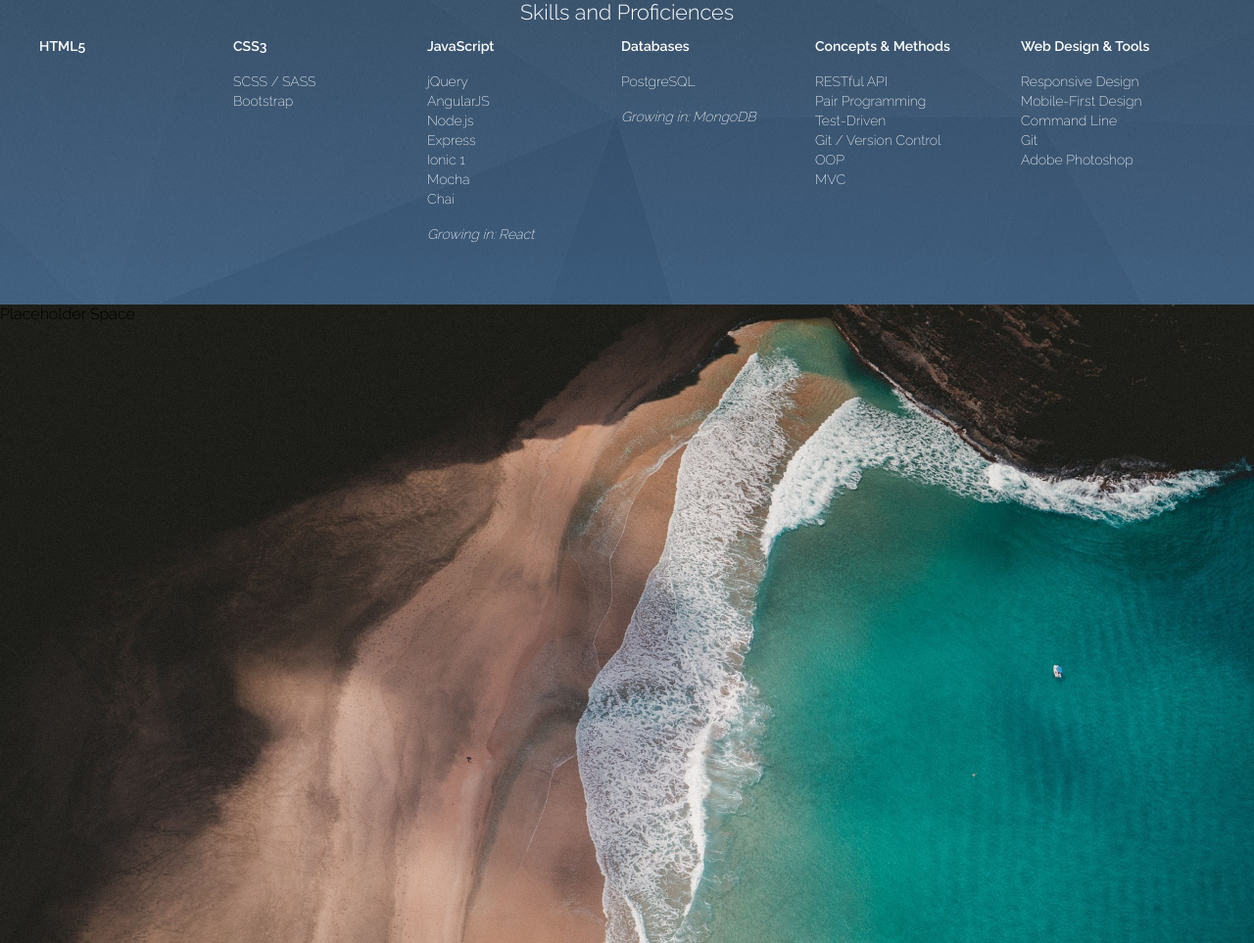
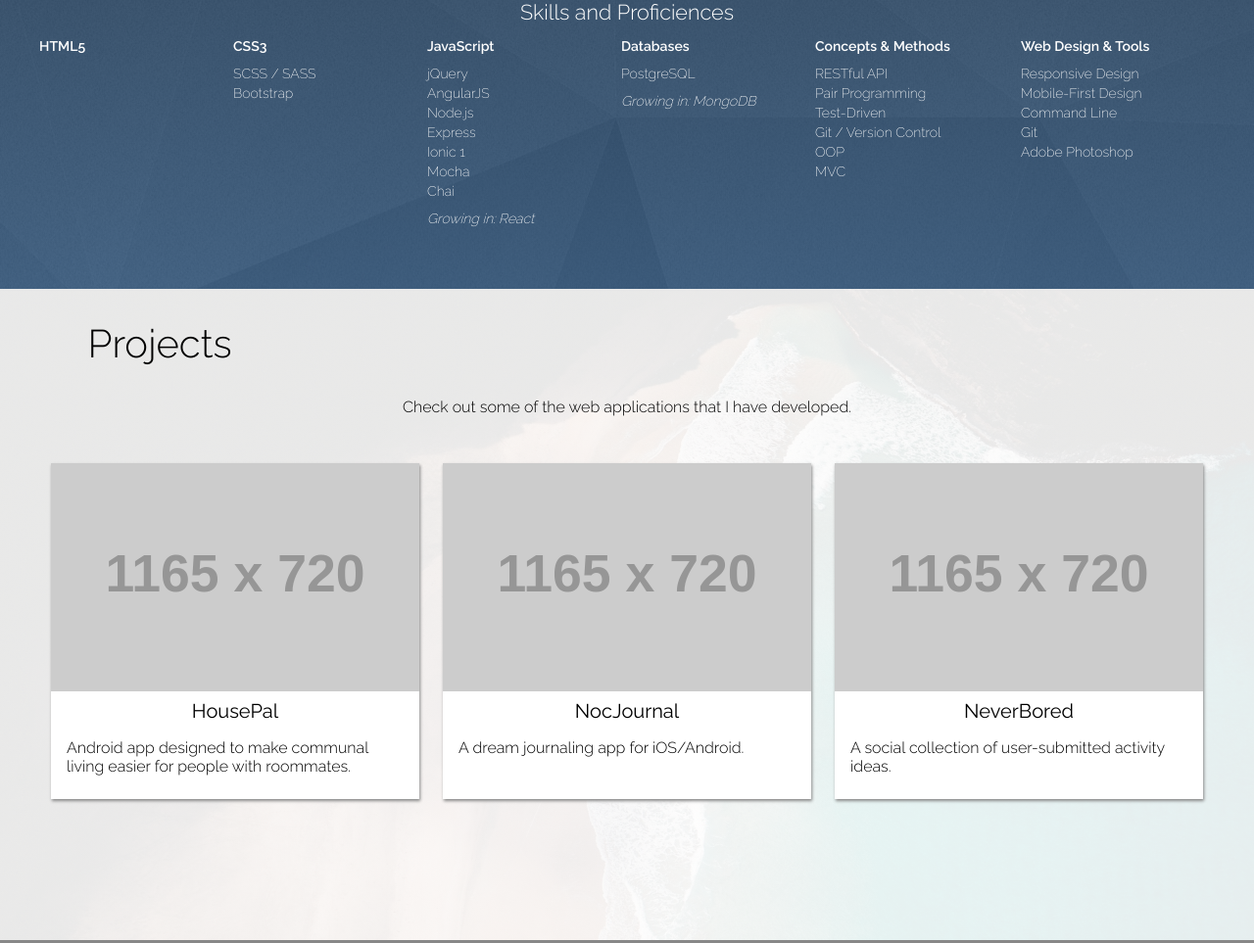
Before and after one commit to andromeda111/Portfolio, a plain HTML site: page public/index.html in a window 1280 px wide. Shown: the part 1145-2108 px from the top of the page at 98% size. Drawn offline with nearby package versions, Linux system fonts and the light colour scheme; placeholder pictures from the web are drawn by us.

Commit message:
Primary layout for project cards done

```diff
--- a/public/index.html
+++ b/public/index.html
@@ -48,14 +48,14 @@
       <header class="about-header">
         <h2>About Me</h2>
       </header>
-      <article class="about-intro">
+      <div class="about-intro">
         <img class="about-portrait" src="img/portrait-img-icon1.png" alt="">
         <div class="about-description">
           <p> Beard cliche flexitarian, subway tile man. Adaptogen shoreditch poke sartorial.</p>
           <p>Tilde quinoa, single-origin coffee kombucha snackwave edison bulb, put a bird on it leggings af narwhal cloud bread. </p>
         </div>
-      </article>
-      <article class="skills">
+      </div>
+      <div class="skills">
           <h4>Skills and Proficiences</h4>
           <ul>
             <li>HTML5</li>
@@ -99,11 +99,60 @@
             <li>Adobe Photoshop</li>
           </ul>
         </div>
-      </article>
+      </div>
     </section>
 
     <section id="projects" class="projects">
-      Placeholder Space
+      <header class="projects-header">
+        <h2>Projects</h2>
+        <p>Check out some of the web applications that I have developed.</p>
+      </header>
+      <div class="projects-container">
+
+        <!-- HousePal -->
+        <div class="projects-card">
+          <div class="projects-card-thumb">
+              <img src="http://placehold.it/1165x720" alt="">
+          </div>
+          <div class="projects-card-details">
+            <h5>HousePal</h5>
+            <p>Android app designed to make communal living easier for people with roommates.</p>
+          </div>
+          <!-- <div class="projects-card-links">
+                  <hr>
+            <p>Tech: AngularJS, Ionic 1, Sass, Node.js, Express, PostgreSQL</p>
+          </div> -->
+        </div>
+        <!-- NocJournal -->
+        <div class="projects-card">
+            <div class="projects-card-thumb">
+              <img src="http://placehold.it/1165x720" alt="">
+            </div>
+            <div class="projects-card-details">
+              <h5>NocJournal</h5>
+              <p>A dream journaling app for iOS/Android.</p>
+
+            </div>
+            <!-- <div class="projects-card-links">
+                          <hr>
+              <p>AngularJS, Ionic 1, Node.js, Express.js, PostgreSQL</p>
+            </div> -->
+        </div>
+        <!-- NeverBored -->
+        <div class="projects-card">
+          <div class="projects-card-thumb">
+              <img src="http://placehold.it/1165x720" alt="">
+          </div>
+          <div class="projects-card-details">
+            <h5>NeverBored</h5>
+            <p>A social collection of user-submitted activity ideas.</p>
+          </div>
+          <!-- <div class="projects-card-links">
+                        <hr>
+            <p>HTML5/CSS3, jQuery, Bootstrap, Node.js, Express.js, PostgreSQL</p>
+          </div> -->
+        </div>
+      </div>
     </section>
 
     <section id="contact" class="contact">
--- a/public/main.css
+++ b/public/main.css
@@ -78,7 +78,13 @@ h4 {
   margin: 0;
 }
 
-
+h5 {
+  font-size: 1.25rem;
+  font-weight: 400;
+  margin: 0;
+  padding: 0;
+  text-align: center;
+}
 
 /* Navigation */
 /**************/
@@ -100,7 +106,7 @@ h4 {
 }
 
 .nav-title {
-  font-weight: bold;
+  font-weight: 400;
   text-transform: uppercase;
   letter-spacing: 4px;
 }
@@ -121,7 +127,7 @@ h4 {
 
 .nav-list-item {
   font-size: 0.75rem;
-  font-weight: bold;
+  font-weight: 400;
   display: inline;
   list-style: none;
   line-height: 3rem;
@@ -187,7 +193,7 @@ h4 {
 
 .about-header {
 color: #fff;
-padding: 2rem 4rem;
+padding: 2rem 2rem;
 }
 
 .about-intro {
@@ -234,26 +240,93 @@ padding: 2rem 4rem;
 
 .skills li:first-child {
   font-weight: 600;
-  margin-bottom: 1rem;
+  margin-bottom: 0.5rem;
 }
 
 .skills-growing {
-  margin-top: 1rem;
+  margin-top: 0.5rem;
   font-style: italic;
 }
 /* Projects Section */
 /********************/
 .projects {
   position: relative;
-  height: 1000px;
-  background-color: #111;
-  background-image: url('img/sea-bg2.jpg');
+  padding: 0 2%;
+  padding-bottom: 8rem;
+  background-color: #fff;
+  background-image: linear-gradient(to bottom, rgba(255, 255, 255, 0.9) 0%,rgba(255,255,255,0.9) 100%), url('img/sea-bg2.jpg');
   background-size: cover;
   background-repeat: no-repeat;
-  background-position: top;
+  background-position: top center;
   isolation: isolate;
   background-attachment: fixed;
+  /*filter: blur(1px);*/
+
 }
+
+.projects-header {
+color: #000;
+padding: 2rem 2rem;
+}
+
+.projects-header p {
+  text-align: center;
+  margin-top: 2rem;
+}
+
+.projects-container {
+  display: flex;
+  width: 100%;
+  flex-direction: row;
+  justify-content: center;
+  flex-flow: row wrap;
+  flex: 1 1 20%;
+  max-width: 1200px;
+  margin: auto;
+}
+
+.projects-card {
+  margin: 0 2% 1rem;
+  display: flex;
+  flex-direction: column;
+  overflow: hidden;
+  background: #fff;
+  box-shadow: 1px 2px 3px #888;
+}
+
+.projects-card-thumb {
+  overflow: hidden;
+  /*flex: 1 1 auto;*/
+  /*width: 100px;*/
+  /*height: 100px;*/
+}
+
+.projects-card-thumb img {
+  align-self: center;
+  max-width: 100%;
+  height: auto;
+  display: block;
+}
+
+.projects-card-details {
+  flex-grow: 1;
+  padding: 0.5rem 1rem;
+  /*font-size: 0.75rem;*/
+  /*border: 1px solid black;*/
+  overflow: hidden;
+  /*flex: 1 1 auto;*/
+  /*width: 100px;*/
+  /*height: 100px;*/
+  /*border-bottom: 2px solid lightgray;*/
+}
+
+.projects-card-links {
+min-height: 5rem;
+}
+
+
+
+
 
 
 /* Contact Section */
@@ -275,8 +348,9 @@ footer {
 /* MEDIA */
 /*  480px breakpoint - Mobile Landscape */
 @media only screen and (min-width: 30em) {
-  body {
-    background: orange;
+
+  .about-header {
+  padding: 2rem 4rem;
   }
 
   .skills ul {
@@ -300,6 +374,16 @@ footer {
     color: white;
     margin-left: 2rem;
     letter-spacing: 0.05rem;
+  }
+
+  .projects-header {
+  padding: 2rem 4rem;
+  }
+
+  .projects-card {
+    margin: 0 2% 1rem;
+    flex: 1 1 40%;
+    max-width: 48%;
   }
 }
 
@@ -425,6 +509,10 @@ footer {
     background-color: #FFF;
   }
 
+  .projects-card {
+    margin: 0 1% 1rem;
+    flex: 1 1 30%;
+  }
 
   /* Contact Section */
   /********************/
@@ -435,10 +523,6 @@ footer {
 
 /*  1024px breakpoint - Desktop */
 @media only screen and (min-width: 64em) {
-
-  body {
-    background: red;
-  }
 
   .skills {
     width: 100%;
--- a/public/main.js
+++ b/public/main.js
@@ -67,13 +67,13 @@ $(window).scroll(function() {
 	if ($(window).scrollTop() > 200 ){
 		if (window.matchMedia('(max-width: 767px)').matches) {
 			console.log('TAB ', $(window).width());
-			$('.nav-fixed').css({'background': 'rgba(255, 255, 255, 0.7)'});
+			$('.nav-fixed').css({'background': 'rgba(255, 255, 255, 0.8)'});
 			$('.nav-list-item').css({'color': '#000', 'text-shadow': 'none'});
 			$('.nav-main').removeClass("nav-center")
 			$('.nav-title-container').css({"opacity": "0", "color": "#FFF"})
 		} else {
 			console.log('FULL - screen width above 700');
-			$('.nav-fixed').css({'background': 'rgba(255, 255, 255, 0.7)'});
+			$('.nav-fixed').css({'background': 'rgba(255, 255, 255, 0.8)'});
 			$('.nav-list-item').css({'color': '#000', 'text-shadow': 'none'});
 			$('.nav-main').removeClass("nav-center").addClass('nav-to-right');
 			$('.nav-title-container').css({"opacity": "1", "color": "#000"})
```
